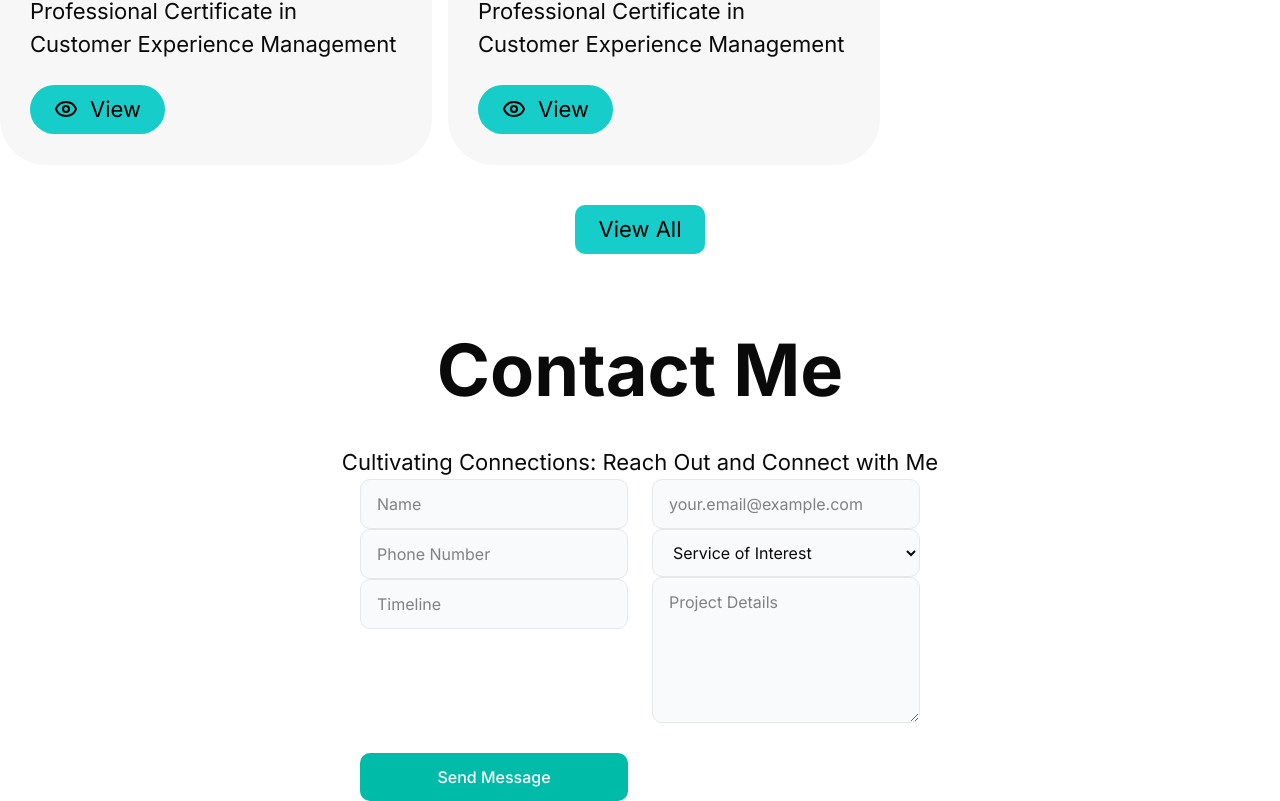
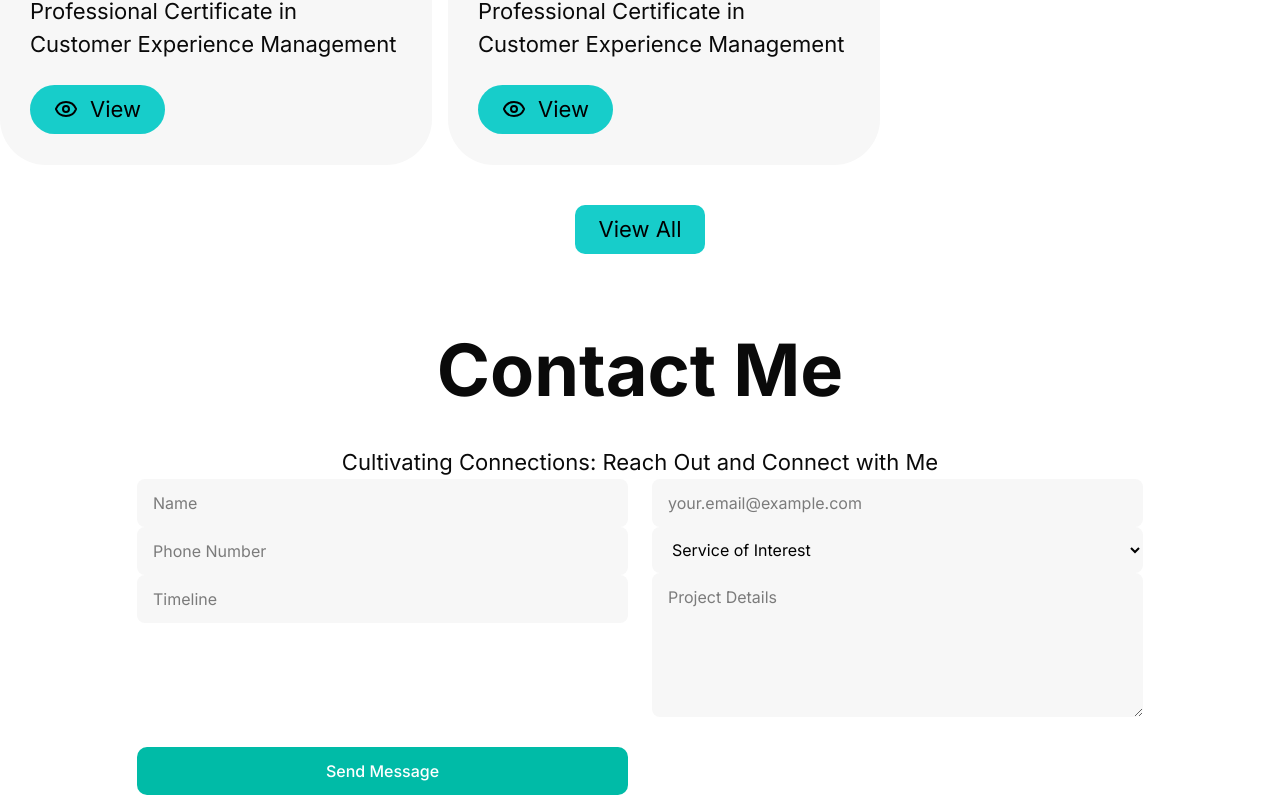
Before and after one commit to Roshen-Perera/ceylon-developers-portfolio, a Next.js app: page /portfolio in a window 1280 px wide. Shown: the part 4209-5010 px from the top of the page. Built offline with nearby package versions, Linux system fonts and the light colour scheme.

Commit message:
Refactor input styles in ContactPortfolio component for consistency

```diff
--- a/components/contactPortfolio.tsx
+++ b/components/contactPortfolio.tsx
@@ -14,7 +14,7 @@ const ContactPortfolio = () => {
               type="text"
               id="name"
               name="name"
-              className="w-full px-4 py-3 bg-gray-50 border border-gray-200 rounded-lg focus:outline-none focus:ring-2 focus:ring-teal-500 focus:border-transparent transition-colors"
+              className="w-[491px] px-4 py-3 bg-[#F7F7F7] text-black rounded-[8px]"
               placeholder="Name"
             />
           </div>
@@ -23,7 +23,7 @@ const ContactPortfolio = () => {
               type="number"
               id="number"
               name="number"
-              className="w-full px-4 py-3 bg-gray-50 border border-gray-200 rounded-lg focus:outline-none focus:ring-2 focus:ring-teal-500 focus:border-transparent transition-colors"
+              className="w-[491px] px-4 py-3 bg-[#F7F7F7] text-black rounded-[8px]"
               placeholder="Phone Number"
             />
           </div>
@@ -32,7 +32,7 @@ const ContactPortfolio = () => {
               type="timeline"
               id="timeline"
               name="timeline"
-              className="w-full px-4 py-3 bg-gray-50 border border-gray-200 rounded-lg focus:outline-none focus:ring-2 focus:ring-teal-500 focus:border-transparent transition-colors"
+              className="w-[491px] px-4 py-3 bg-[#F7F7F7] text-black rounded-[8px]"
               placeholder="Timeline"
             />
           </div>
@@ -43,12 +43,12 @@ const ContactPortfolio = () => {
               type="email"
               id="email"
               name="email"
-              className="w-full px-4 py-3 bg-gray-50 border border-gray-200 rounded-lg focus:outline-none focus:ring-2 focus:ring-teal-500 focus:border-transparent transition-colors"
+              className="w-[491px] px-4 py-3 bg-[#F7F7F7] text-black rounded-[8px]"
               placeholder="your.email@example.com"
             />
           </div>
           <div>
-            <select className="w-full px-4 py-3 bg-gray-50 border border-gray-200 rounded-lg focus:outline-none focus:ring-2 focus:ring-teal-500 focus:border-transparent transition-colors resize-vertical">
+            <select className="w-[491px] px-4 py-3 bg-[#F7F7F7] text-black rounded-[8px]">
               <option>Service of Interest</option>
               <option>Web Development</option>
               <option>Mobile App</option>
@@ -60,7 +60,7 @@ const ContactPortfolio = () => {
               id="message"
               name="message"
               rows={5}
-              className="w-full px-4 py-3 bg-gray-50 border border-gray-200 rounded-lg focus:outline-none focus:ring-2 focus:ring-teal-500 focus:border-transparent transition-colors resize-vertical"
+              className="w-[491px] px-4 py-3 bg-[#F7F7F7] text-black rounded-[8px]"
               placeholder="Project Details"
             ></textarea>
           </div>
```
